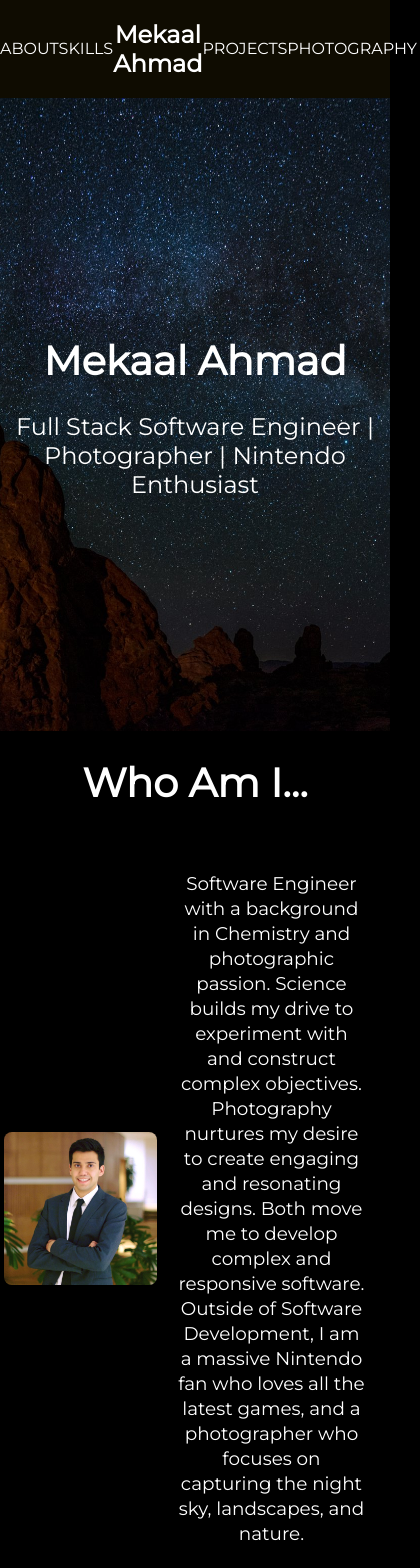
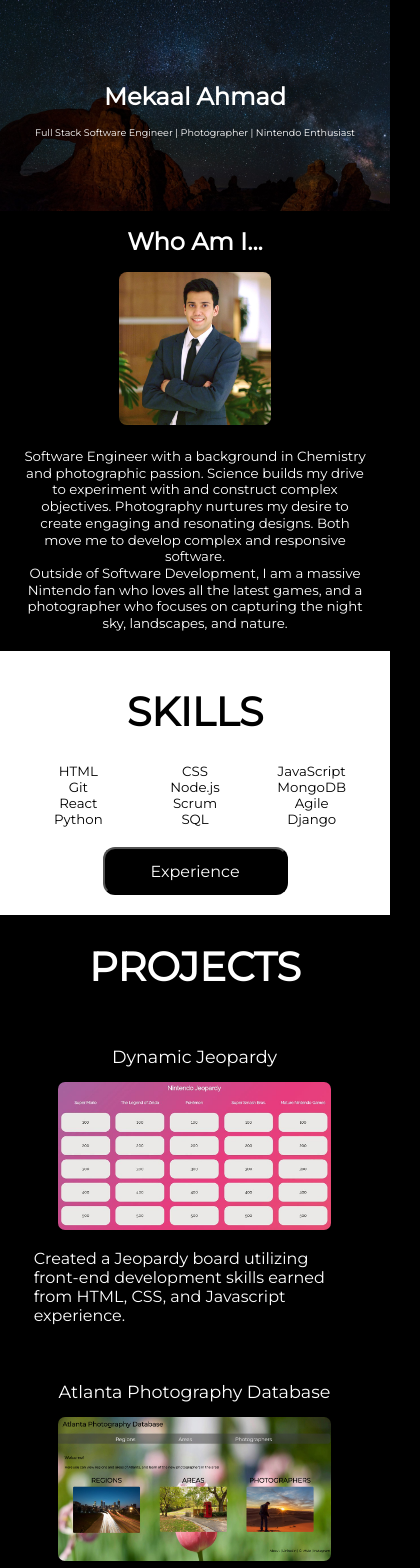
Before and after one commit to mekaala/react-portfolio-app, a React (Create React App) app: page / in a window 390 px wide. Shown: the top 1568 px of the page, 420 px wide, since content can reach past the window. Built offline with nearby package versions, Linux system fonts and the light colour scheme.

Commit message:
styling for mobile version

```diff
--- a/src/App.css
+++ b/src/App.css
@@ -236,3 +236,73 @@ a:hover, .navbar a:hover {
   display: flex;
   justify-content: space-between;
 }
+
+@media only screen and (max-width: 760px) {
+  /* MISC */
+  button {
+    font-size: 1em;
+    width: 50%;
+  }
+
+  /* SPLASH PAGE */
+  .splash-page {
+    background-position: center;
+    background-size: stretch;
+    height: 25vh;
+  }
+  .splash-page div h1 {
+    font-size: 1.5em;
+  }
+  .splash-page div h2 {
+    font-size: 60%;
+  }
+
+  /* NAVIGATION */
+  .navbar {
+    display: none;
+  }
+
+  /* ABOUT */
+  .about h1 {
+    font-size: 1.5em;
+  }
+  .about-container {
+    display: block;
+  }
+  .about-description {
+    width: auto;
+  }
+  .about-description p {
+    font-size: smaller;
+    line-height: 1.25em;
+  }
+
+  /* SKILLS */
+  .skill-list h3 {
+    font-size: smaller;
+  }
+
+  /* PROJECTS */
+  .project-list {
+    width: 350px;
+    min-width: 300px;
+  }
+
+  /* PHOTOGRAPHY */
+  .photo {
+    width: auto;
+    height: auto;
+    margin: 10px auto;
+  }
+  .photo img {
+    height: auto;
+  }
+  .photo h3 {
+    display: none;
+  }
+
+  /* FOOTER */
+  .footer {
+    font-size: smaller;
+  }
+}
```
